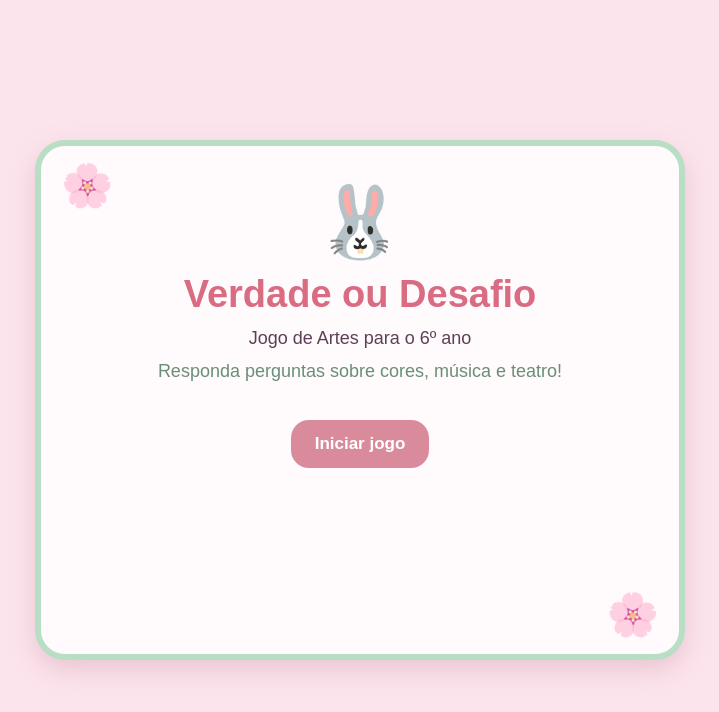
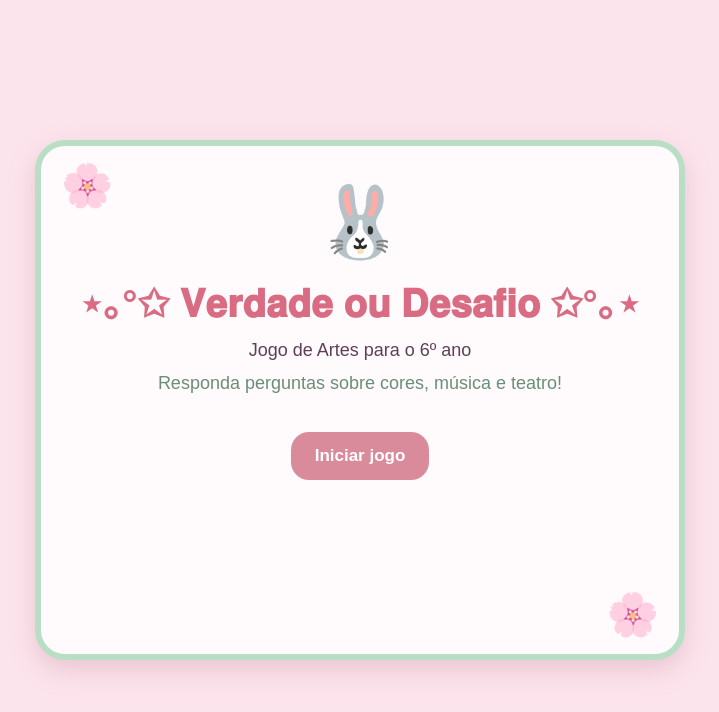
Before and after one commit to seoyung1310/Jogo_, a plain HTML site: page index.html in a window 1280 px wide. Shown: the whole page, without its empty margins (280-999 px from the left). Drawn offline with Linux system fonts and the light colour scheme.

Commit message:
Update index.html

```diff
--- a/index.html
+++ b/index.html
@@ -11,7 +11,7 @@
                <div class="coelho">🐰</div>
 
                    <section id="inicio" class="tela ativa">
-                         <h1>Verdade ou Desafio</h1>
+                         <h1>⋆｡°✩ 𝐕𝐞𝐫𝐝𝐚𝐝𝐞 𝐨𝐮 𝐃𝐞𝐬𝐚𝐟𝐢𝐨 ✩°｡⋆</h1>
                                <p>Jogo de Artes para o 6º ano</p>
                                      <p class="descricao">Responda perguntas sobre cores, música e teatro!</p>
                                            <button id="btnIniciar">Iniciar jogo</button>
```
